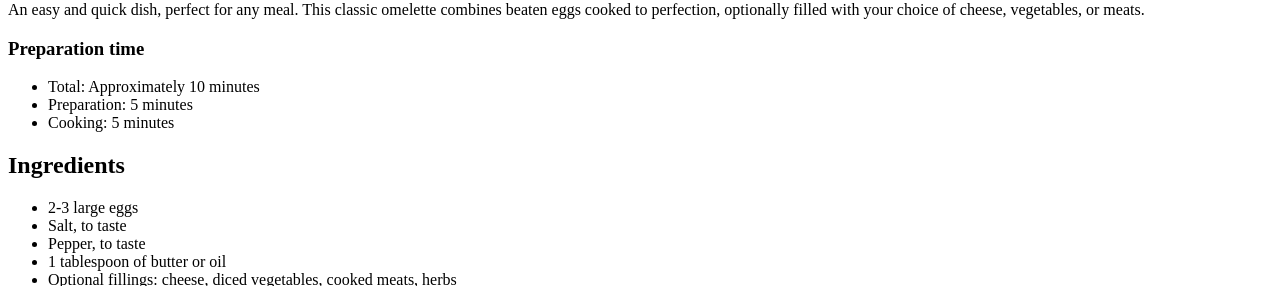
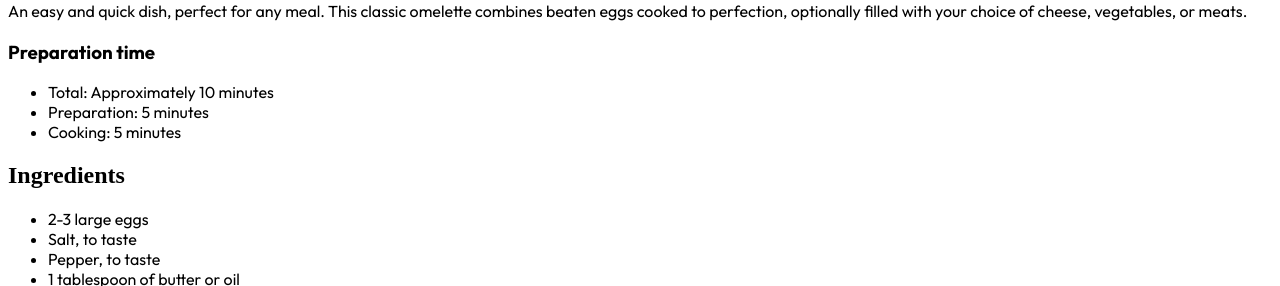
Before and after one commit to jenieg/recipe-page, a plain HTML site: page index.html in a window 1280 px wide. Shown: the part 691-977 px from the top of the page. Drawn offline with Linux system fonts and the light colour scheme.

Commit message:
CSS file and fonts setup

```diff
--- a/index.html
+++ b/index.html
@@ -3,6 +3,7 @@
 <head>
   <meta charset="UTF-8">
   <meta name="viewport" content="width=device-width, initial-scale=1.0">
+  <link rel="stylesheet" href="styles.css">
   <title>Bytes | Simple Omelette Recipe</title>
 </head>
 <body>
--- /dev/null
+++ b/styles.css
@@ -0,0 +1,20 @@
+/** Fonts **/
+@font-face {
+    font-family: 'Outfit';
+    src: url('/assets/fonts/outfit/Outfit-VariableFont_wght.ttf');
+}
+
+@font-face {
+    font-family: 'YoungSerif';
+    src: url('/assets/fonts/young-serif/YoungSerif-Regular.ttf');
+}
+
+body {
+    font-family: 'Outfit';
+}
+
+h1, h2 {
+    font-family: 'Young-Serif';
+}
+
+/** Colors **/
```
